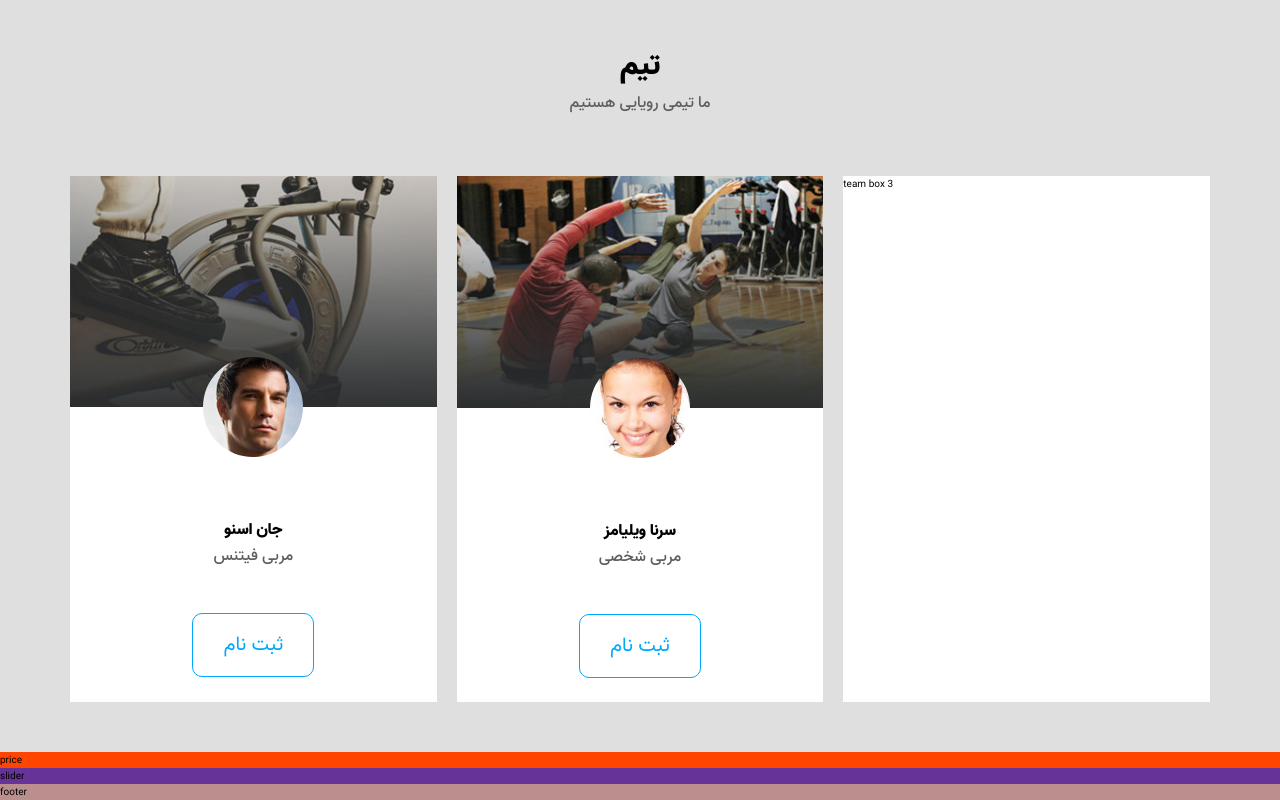
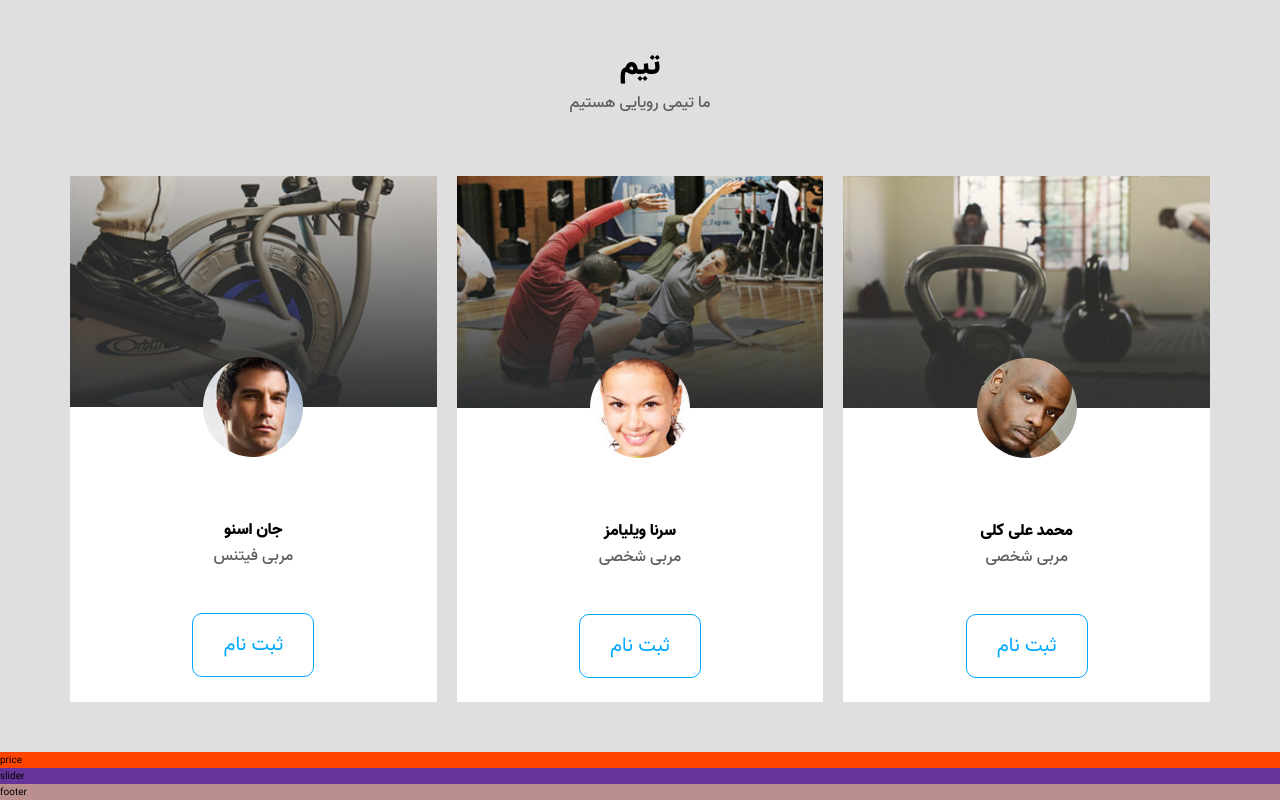
Before and after one commit to farazmrx/Persian-sports-site, a website: page index.html in a window 1280 px wide. Shown: the part 2052-2852 px from the top of the page. Drawn offline with Linux system fonts and the light colour scheme.

Commit message:
Building team section card3

```diff
--- a/index.html
+++ b/index.html
@@ -129,7 +129,15 @@
             </div><!-- team__box -->
 
             <div class="team__box">
-                team box 3
+                <div class="team__box--img">
+                    <img src="img/team1.jpg" alt="team1.jpg">
+                </div><!-- team__box--img -->
+                <div class="team__box--content u-text-center">
+                    <img src="img/person1.jpg" alt="person1.jpg">
+                    <h5 class="heading__secondary">محمد علی کلی</h5>
+                    <p class="paragraph__primery u-mb-larger">مربی شخصی</p>
+                    <a href="#" class="btn btn--blue">ثبت نام</a>
+                </div><!-- team__box--content -->
             </div><!-- team__box -->
         </div><!-- team__boxes -->
     </section><!-- team -->
```
